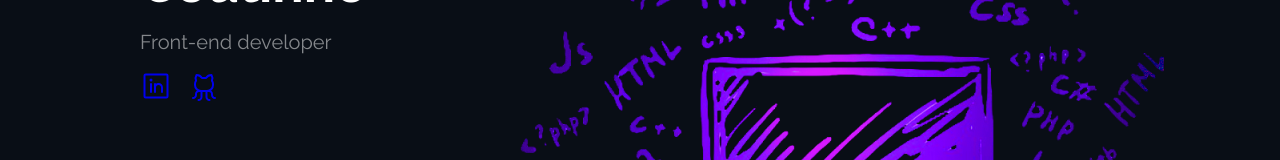
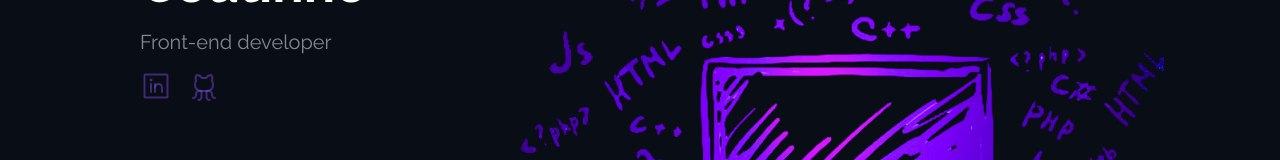
Before and after one commit to HugoCoutinho96/NewPortfolio, a React (Vite) app: page / in a window 1280 px wide. Shown: the part 351-511 px from the top of the page. Built offline with nearby package versions, Linux system fonts and the light colour scheme.

Commit message:
Att btn linkedin

```diff
--- a/src/components/AboutMe.module.css
+++ b/src/components/AboutMe.module.css
@@ -25,7 +25,7 @@ main{
     transition: color 0.1s;
 }
 
-.socialMedia > svg{
+.socialMedia a svg{
     color: var(--purple-50);
 }
 
```
